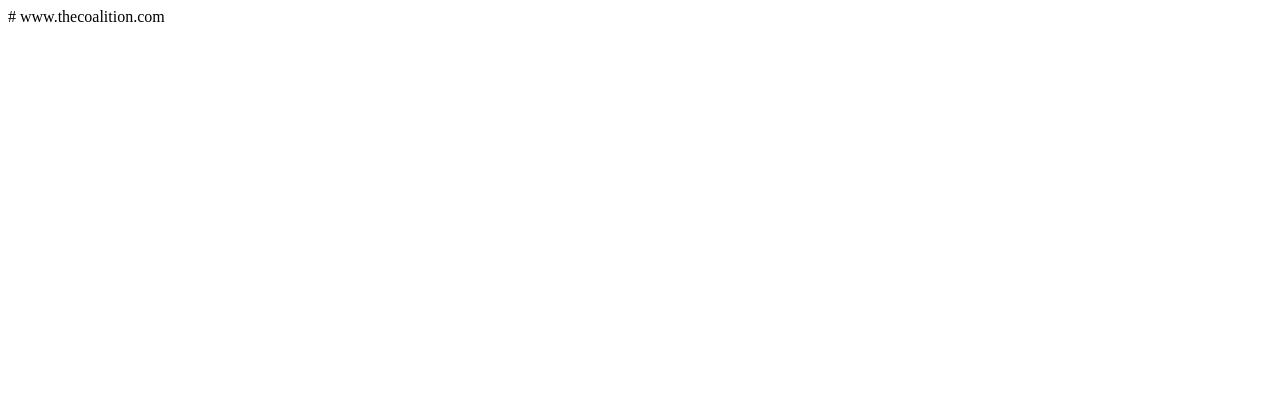
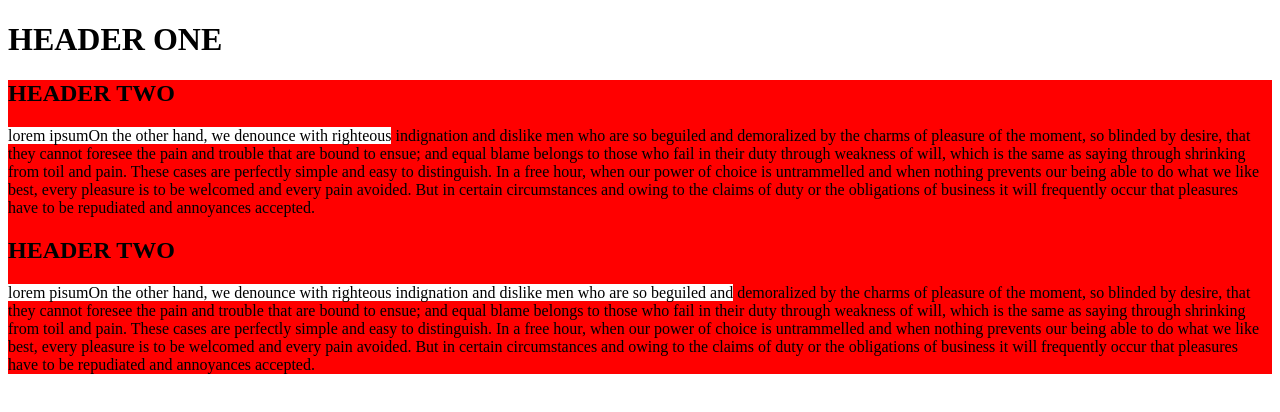
Before and after one commit to danielmillo/www.thecoalition.com, a plain HTML site: page index.html in a window 1280 px wide. Drawn offline with Linux system fonts and the light colour scheme; files that its build step writes are made by us from their sources.

Commit message:
Add files via upload

```diff
--- a/index.html
+++ b/index.html
@@ -1 +1,31 @@
-# www.thecoalition.com
+<!doctype html>
+
+<html lang="en">
+    <head>
+        <meta charset="utf-8">
+        <title>title of the webpage</title>
+        <meta name="description" content="description of the website">
+        <meta name="keywords" content="10 keywords seperated by ,">
+        <meta name="author" content="full name">
+
+        <link href="css/style.css" rel="stylesheet" type="text/css">
+
+              </head>
+
+    <body>
+
+        <!-- my comment -->
+
+        <h1>HEADER ONE</h1>
+
+        <div>
+        <h2>HEADER TWO</h2>
+            <p><span>lorem ipsumOn the other hand, we denounce with righteous</span> indignation and dislike men who are so beguiled and demoralized by the charms of pleasure of the moment, so blinded by desire, that they cannot foresee the pain and trouble that are bound to ensue; and equal blame belongs to those who fail in their duty through weakness of will, which is the same as saying through shrinking from toil and pain. These cases are perfectly simple and easy to distinguish. In a free hour, when our power of choice is untrammelled and when nothing prevents our being able to do what we like best, every pleasure is to be welcomed and every pain avoided. But in certain circumstances and owing to the claims of duty or the obligations of business it will frequently occur that pleasures have to be repudiated and annoyances accepted.</p>
+
+            <h2>HEADER TWO</h2>
+
+        <p><span>lorem pisumOn the other hand, we denounce with righteous indignation and dislike men who are so beguiled and</span> demoralized by the charms of pleasure of the moment, so blinded by desire, that they cannot foresee the pain and trouble that are bound to ensue; and equal blame belongs to those who fail in their duty through weakness of will, which is the same as saying through shrinking from toil and pain. These cases are perfectly simple and easy to distinguish. In a free hour, when our power of choice is untrammelled and when nothing prevents our being able to do what we like best, every pleasure is to be welcomed and every pain avoided. But in certain circumstances and owing to the claims of duty or the obligations of business it will frequently occur that pleasures have to be repudiated and annoyances accepted.</p>
+       </div>
+
+    </body>
+</html>
--- /dev/null
+++ b/style.css
@@ -0,0 +1,7 @@
+div{
+    background: red;
+}
+
+span{
+    background: white;
+}
```
